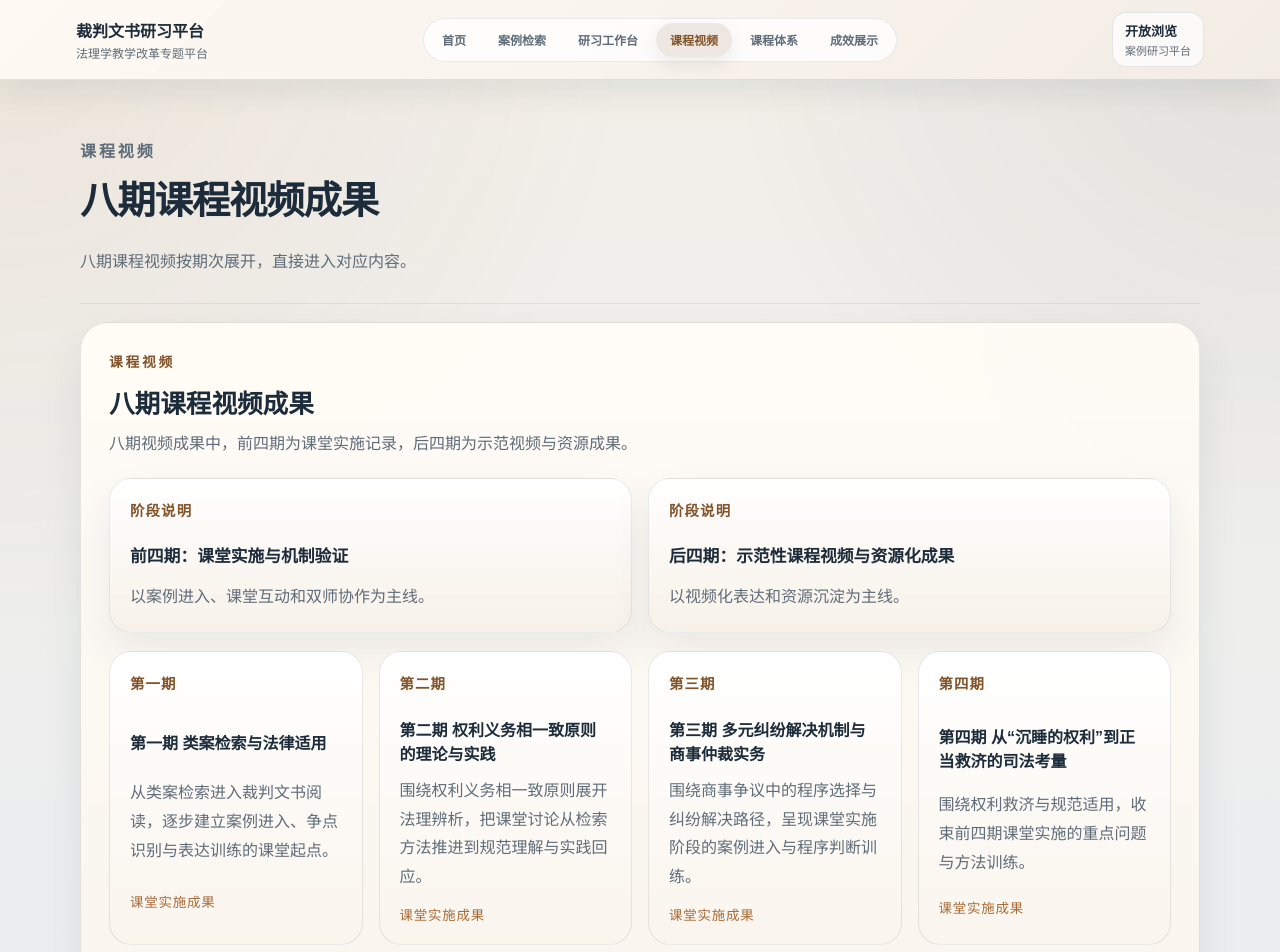
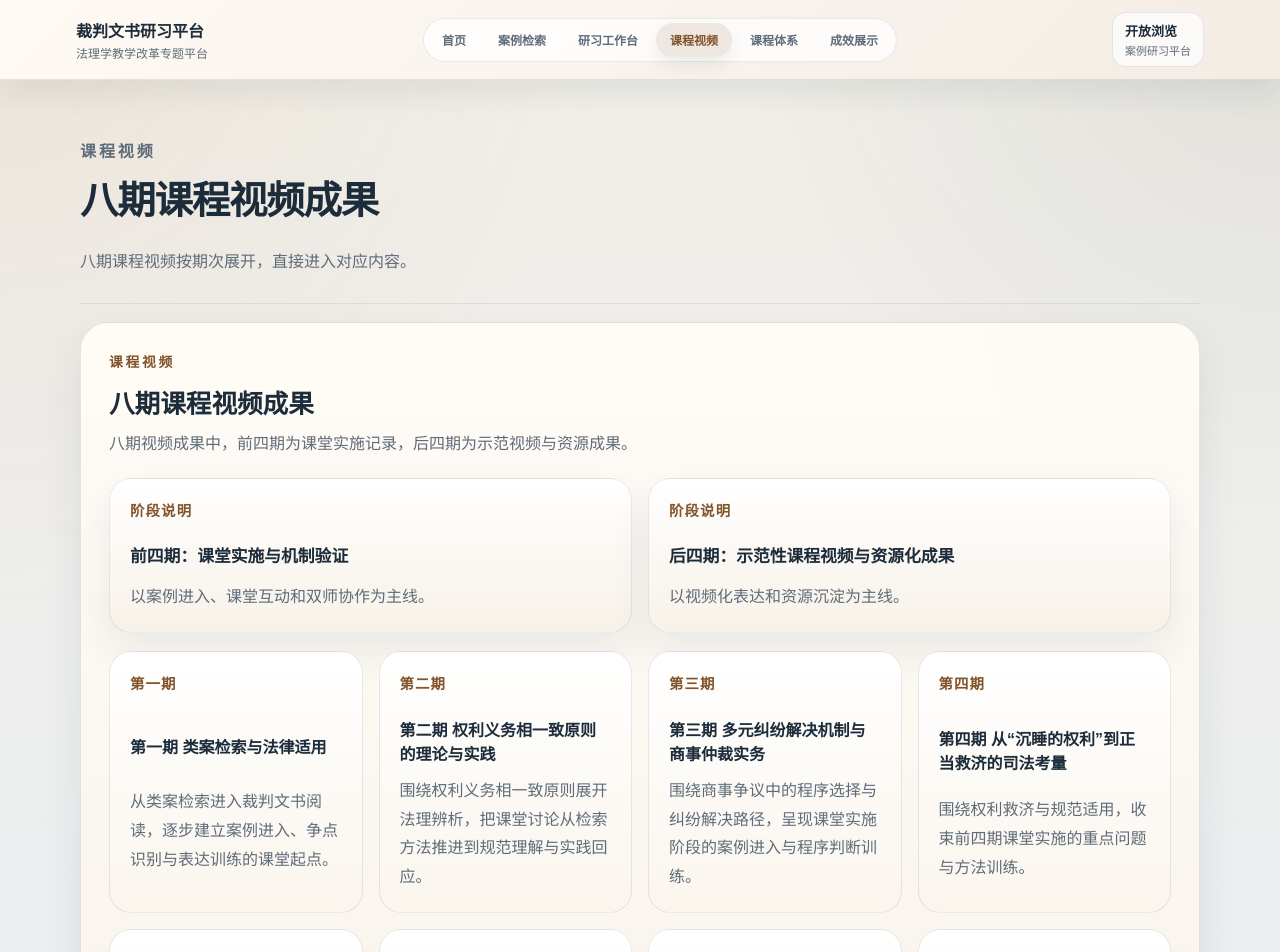
Before and after one commit to silent632/faxue-jiaoyu-showcase, a Next.js app: page /resources in a window 1280 px wide. Shown: the top 952 px of the page. Built offline with nearby package versions, Linux system fonts and the light colour scheme.

Commit message:
Remove stage labels from resource video cards

```diff
--- a/components/showcase-video-hub.js
+++ b/components/showcase-video-hub.js
@@ -38,7 +38,6 @@ export default function ShowcaseVideoHub({ hub }) {
             <span className="showcase-card-eyebrow">{item.period}</span>
             <strong>{item.title}</strong>
             <p>{item.summary}</p>
-            <small>{item.stageTag}</small>
           </ShowcaseVideoLink>
         ))}
       </div>
```
Also changed, not shown: 1 other file (tests, documents, lock files or other folders).
